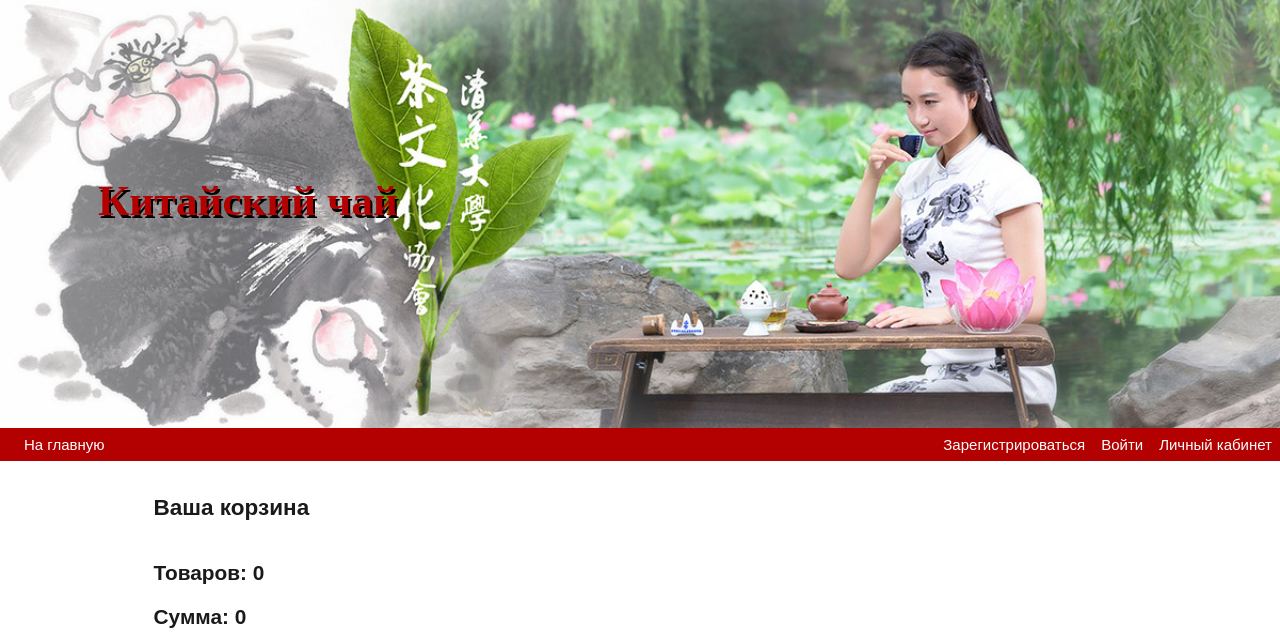
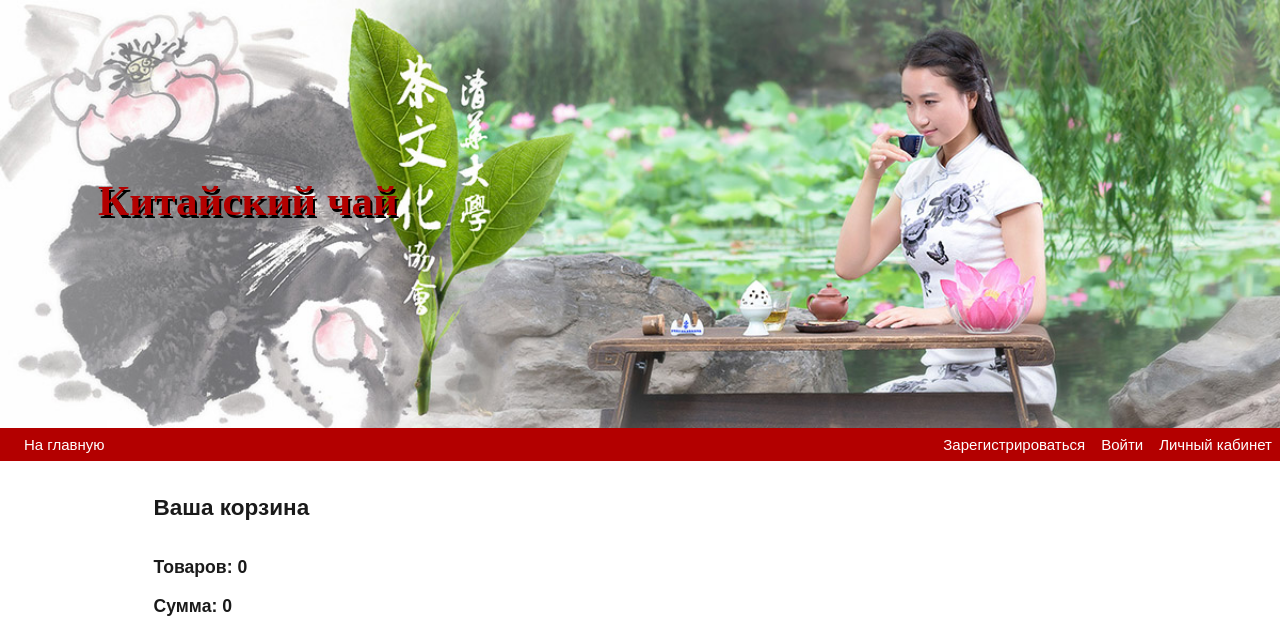
Before and after one commit to YG92/tea-shop, a Django app: page /cart/ in a window 1280 px wide. Shown: the top 635 px of the page. Run offline with Django 3.2, Linux system fonts and the light colour scheme.

Commit message:
шрифт

```diff
--- a/static/css/table.css
+++ b/static/css/table.css
@@ -36,7 +36,7 @@ td a{
 }
 
 .info p {
-  font-size: 1.3rem;
+  font-size: 1.1rem;
   font-weight: bold;
 }
 
```
